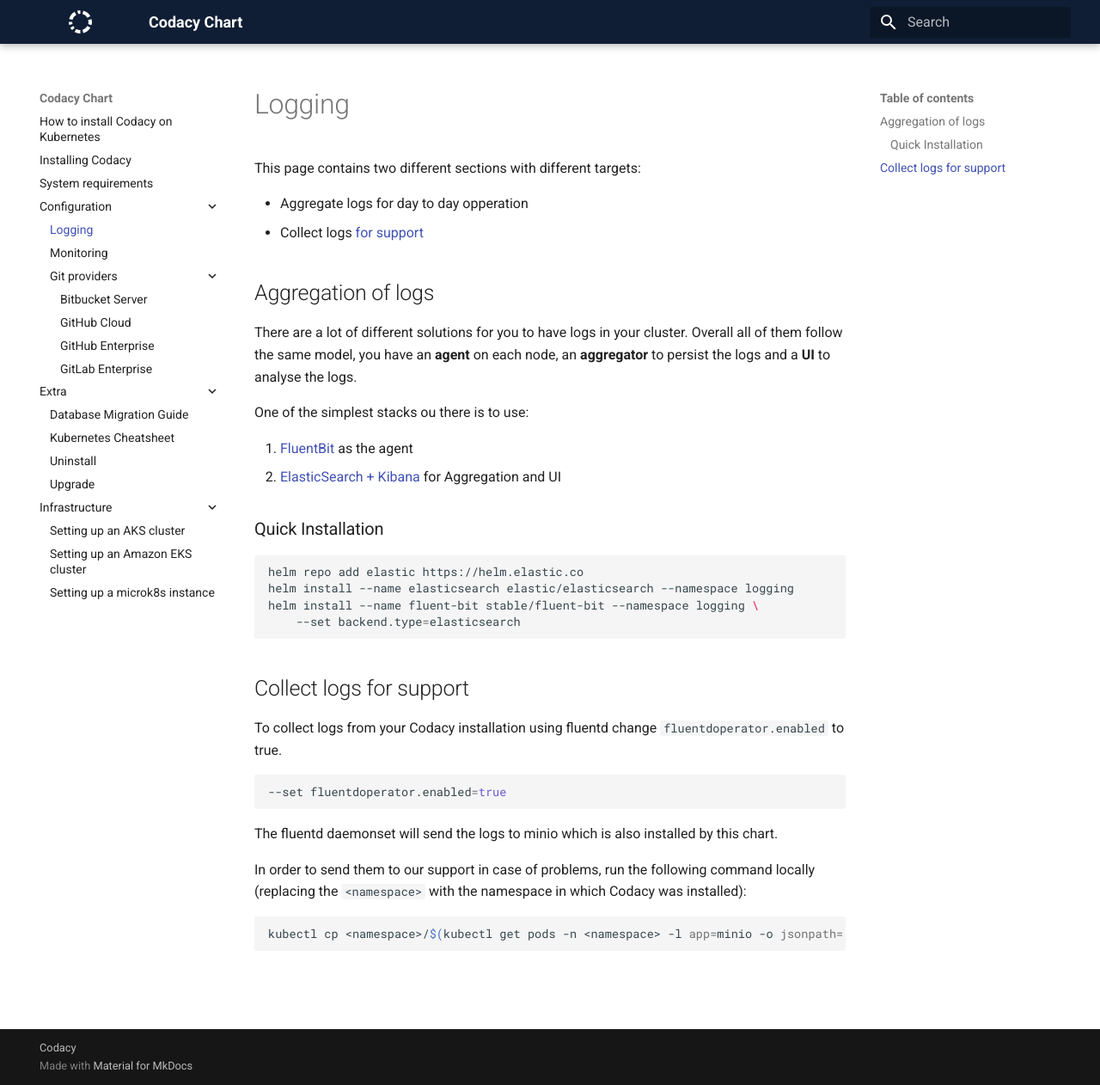
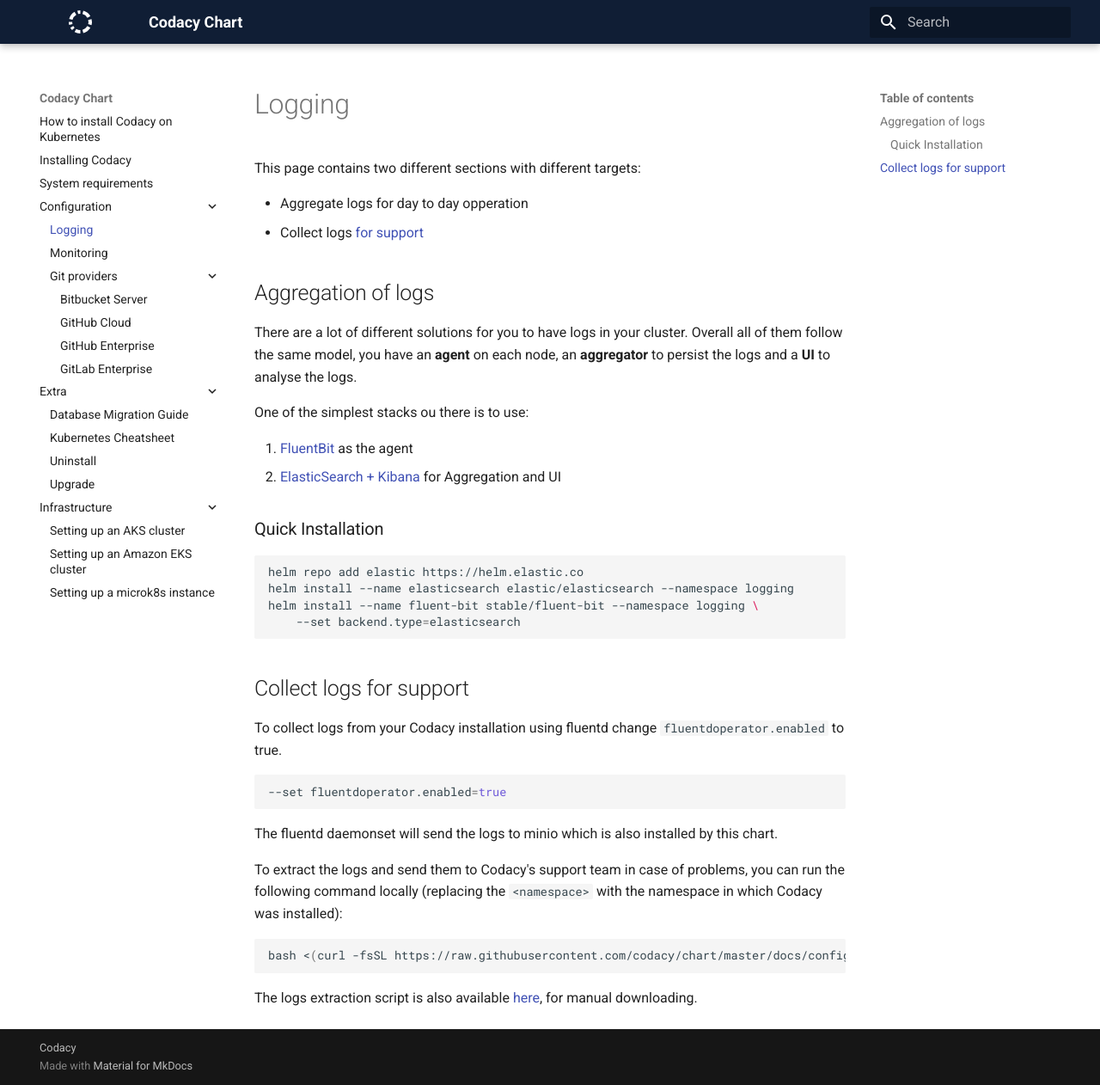
Before and after one commit to codacy/chart, an MkDocs documentation site: the page built from docs/configuration/logging.md, in a window 1280 px wide and 1262 px high. Shown: the whole window at 86% size. Built offline with MkDocs 1.6.1 and Material for MkDocs 9.7.7, drawn with Linux system fonts in a browser that asks for light colours.

Commit message:
docs: Add log extraction script [CY-1140] (#307)
* docs: Add log extraction script

To improve the life of our K8s clients, a log extraction script was created.
The script also compacts the logs using `zip`.

Ideally this script will be short lived since one of two things happen:
* A UI is created to log extraction
* Selfhosted K8s and MicroK8s will include a data pipeline platform (such as
ELK), where logs will be available.

* docs: Add possibility to extract a certain number of days of logs
* fix: Ensure dates are properly generated regardless of OS

````diff
--- a/docs/configuration/logging.md
+++ b/docs/configuration/logging.md
@@ -35,8 +35,10 @@
 
 The fluentd daemonset will send the logs to minio which is also installed by this chart.
 
-In order to send them to our support in case of problems, run the following command locally (replacing the `<namespace>` with the namespace in which Codacy was installed):
+To extract the logs and send them to Codacy's support team in case of problems, you can run the following command locally (replacing the `<namespace>` with the namespace in which Codacy was installed):
 
 ```bash
-kubectl cp <namespace>/$(kubectl get pods -n <namespace> -l app=minio -o jsonpath='{.items[*].metadata.name}'):/export/logs ./logs
+bash <(curl -fsSL https://raw.githubusercontent.com/codacy/chart/master/docs/configuration/extract-codacy-logs.sh) -n <namespace>
 ```
+
+The logs extraction script is also available [here](extract-codacy-logs.sh), for manual downloading.
````
Also changed, not shown: README.md (+6 -6 lines), 2 other files.
